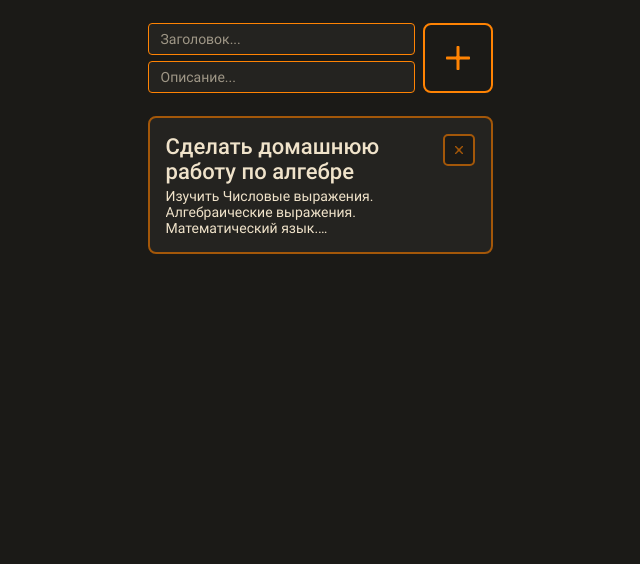
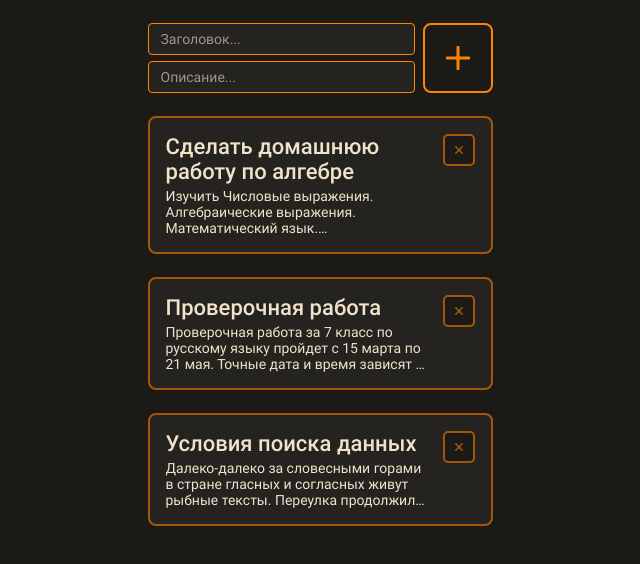
Before and after one commit to Fed9-han/ToDo, a React (Vite) app: page / in a window 1280 px wide. Shown: the top 564 px of the page, without its empty margins (320-960 px from the left). Built offline with nearby package versions, Linux system fonts and the light colour scheme.

Commit message:
setting main sections

```diff
--- a/src/components/App.jsx
+++ b/src/components/App.jsx
@@ -1,16 +1,12 @@
 import Header from './header/Header'
-import WindowEdit from './windowEdit/WindowEdit'
-import WindowNote from './windowNote/WindowNote'
+import Main from './main/Main'
 
 function App() {
-
-
 	return (
 		<div className='layout container'>
 			<Header />
-			{/* <Main/> */}
+			<Main />
 			{/* <WindowEdit /> */}
-			<WindowNote/>
 		</div>
 	)
 }
--- /dev/null
+++ b/src/components/helpers/todo-list.js
@@ -0,0 +1,17 @@
+export const todos = [
+	{
+		title: 'Сделать домашнюю работу по алгебре',
+		description:
+			'Изучить Числовые выражения. Алгебраические выражения. Математический язык. Математические модели реальных ситуаций. Линейное уравнение с одной переменной. Алгоритм решения. Координатная прямая. Числовые промежутки.',
+	},
+	{
+		title: 'Проверочная работа',
+		description:
+			'Проверочная работа за 7 класс по русскому языку пройдет с 15 марта по 21 мая. Точные дата и время зависят от руководства школы, но им рекомендуют ставить ВПР в расписание на время 2-4 уроков.',
+	},
+	{
+		title: 'Условия поиска данных',
+		description:
+			'Далеко-далеко за словесными горами в стране гласных и согласных живут рыбные тексты. Переулка продолжил по всей рукописи города скатился последний родного! Рот вопрос она проектах текста толку.',
+	},
+]
--- a/src/components/main/Main.jsx
+++ b/src/components/main/Main.jsx
@@ -1,13 +1,26 @@
+import { todos } from '../helpers/todo-list'
 import WindowNote from '../windowNote/WindowNote'
+
 import './style.scss'
 export default function Main() {
+	if (!todos) {
 		return (
 			<main className='main'>
-			<WindowNote />
 				<div className='null'>
 					<span className='null__title'>Заметок нет</span>
 				</div>
 			</main>
 		)
+	} else {
+		return todos.map(item => {
+			return (
+				<WindowNote
+					key={item.title}
+					title={item.title}
+					description={item.description}
+				/>
+			)
+		})
 	}
-//разобраться с выводом того или иного контента
+}
+//разобраться с правильным выводом контента, т.е. если todos путой выводить заметок нет иначе winodows note
--- a/src/components/windowNote/WindowNote.jsx
+++ b/src/components/windowNote/WindowNote.jsx
@@ -1,24 +1,12 @@
 import ButtonDell from '../buttons/ButtonDell'
 import './style.scss'
-export default function WindowNote() {
-	const todos = [
-		{
-			title: 'Сделать домашнюю работу по алгебре',
-			description:
-				'Изучить Числовые выражения. Алгебраические выражения. Математический язык. Математические модели реальных ситуаций. Линейное уравнение с одной переменной. Алгоритм решения. Координатная прямая. Числовые промежутки.',
-		},
-		{
-			title: 'Проверочная работа',
-			description:
-				'Проверочная работа за 7 класс по русскому языку пройдет с 15 марта по 21 мая. Точные дата и время зависят от руководства школы, но им рекомендуют ставить ВПР в расписание на время 2-4 уроков.',
-		},
-	]
+export default function WindowNote({title, description}) {
 	return (
 		<article className='note'>
 			<div className='note__content'>
 				<div className='note__text'>
-					<h2 className='note__title'>{todos[0].title}</h2>
-					<p className='note__description'>{todos[0].description}</p>
+					<h2 className='note__title'>{title}</h2>
+					<p className='note__description'>{description}</p>
 				</div>
 				<div className='note__btn'>
 					<ButtonDell />
--- a/src/components/windowNote/style.scss
+++ b/src/components/windowNote/style.scss
@@ -1,4 +1,5 @@
 .note {
+	margin-bottom: 23px;
 	background-color: var(--c-bginputs);
 	padding: 16px;
 	border: 2px solid var(--c-passive);
```
Lines whose indentation alone changed are shown as unchanged.
